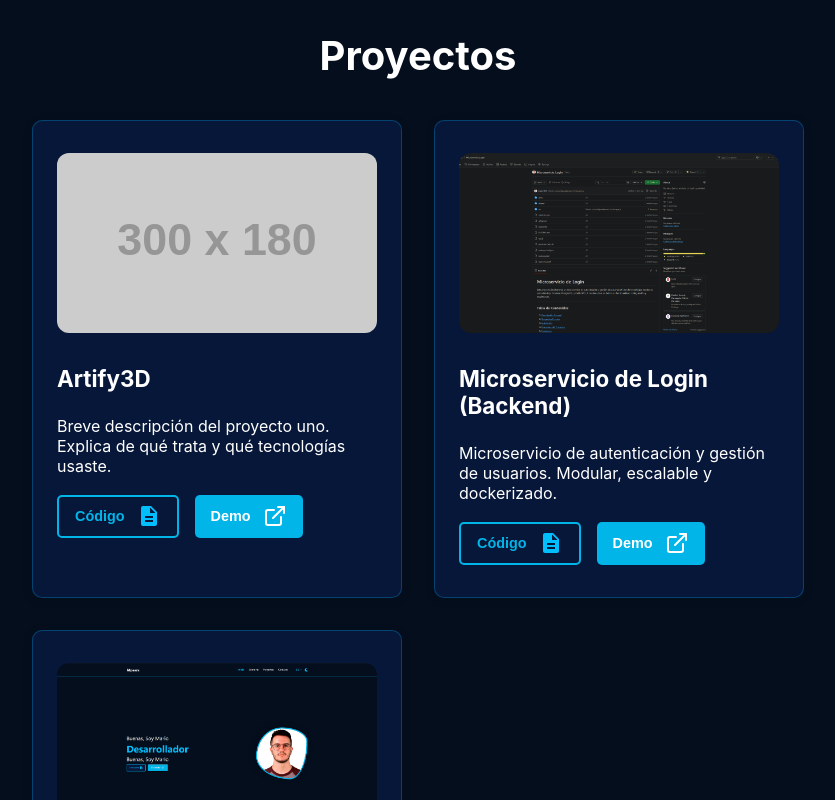
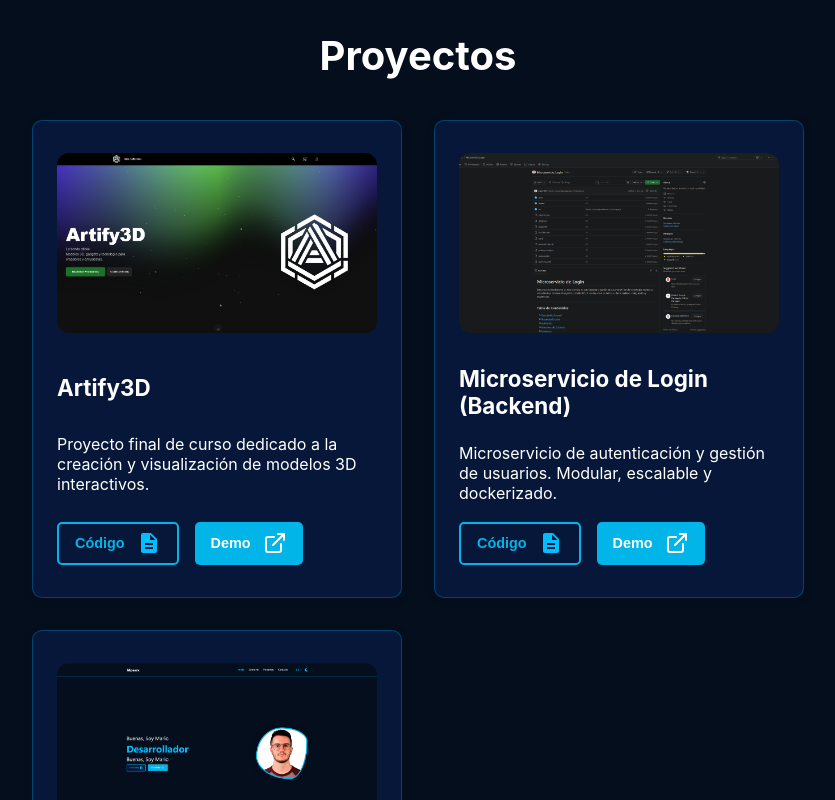
Before and after one commit to mario1130/Portfolio, a React (Create React App) app: page / in a window 1280 px wide. Shown: the part 1740-2540 px from the top of the page, without its empty margins (222-1057 px from the left). Built offline with nearby package versions, Linux system fonts and the light colour scheme.

Commit message:
Changes img

```diff
--- a/src/pages/Home.jsx
+++ b/src/pages/Home.jsx
@@ -38,7 +38,7 @@ const translations = {
     projects: "Proyectos",
     project1: "Artify3D",
     project1Desc:
-      "Breve descripción del proyecto uno. Explica de qué trata y qué tecnologías usaste.",
+      "Proyecto final de curso dedicado a la creación y visualización de modelos 3D interactivos.",
     project2: "Microservicio de Login (Backend)",
     project2Desc:
       "Microservicio de autenticación y gestión de usuarios. Modular, escalable y dockerizado.",
@@ -261,12 +261,15 @@ function Home({ lang, darkMode }) {
           <div className="projects-columns">
             {/* Proyecto 1 */}
             <div className="project-card">
-              <img src="https://via.placeholder.com/300x180" alt={t.project1} />
+                            <img
+                src={`${process.env.PUBLIC_URL}/Artify3d.PNG`}
+                alt={t.project2}
+              />
               <h3>{t.project1}</h3>
               <p>{t.project1Desc}</p>
               <div className="project-buttons">
                 <a
-                  href="https://github.com/usuario/proyecto1"
+                  href="https://github.com/mario1130/Artify3D"
                   target="_blank"
                   rel="noopener noreferrer"
                 >
@@ -283,7 +286,7 @@ function Home({ lang, darkMode }) {
                   </button>
                 </a>
                 <a
-                  href="https://demo-proyecto1.com"
+                  href="https://github.com/mario1130/Artify3D"
                   target="_blank"
                   rel="noopener noreferrer"
                 >
@@ -367,7 +370,7 @@ function Home({ lang, darkMode }) {
                   </button>
                 </a>
                 <a
-                  href="https://demo-proyecto1.com"
+                  href="https://mario1130.github.io/Portfolio/"
                   target="_blank"
                   rel="noopener noreferrer"
                 >
--- a/src/pages/Home.scss
+++ b/src/pages/Home.scss
@@ -298,6 +298,7 @@
   flex-direction: column;
   align-items: center;
   box-shadow: 0 2px 12px rgba(0, 0, 0, 0.08);
+  justify-content: space-between;
 }
 
 .project-card img {
```
Also changed, not shown: public/Artify3d.PNG (added), 1 other file (tests, documents, lock files or other folders).
